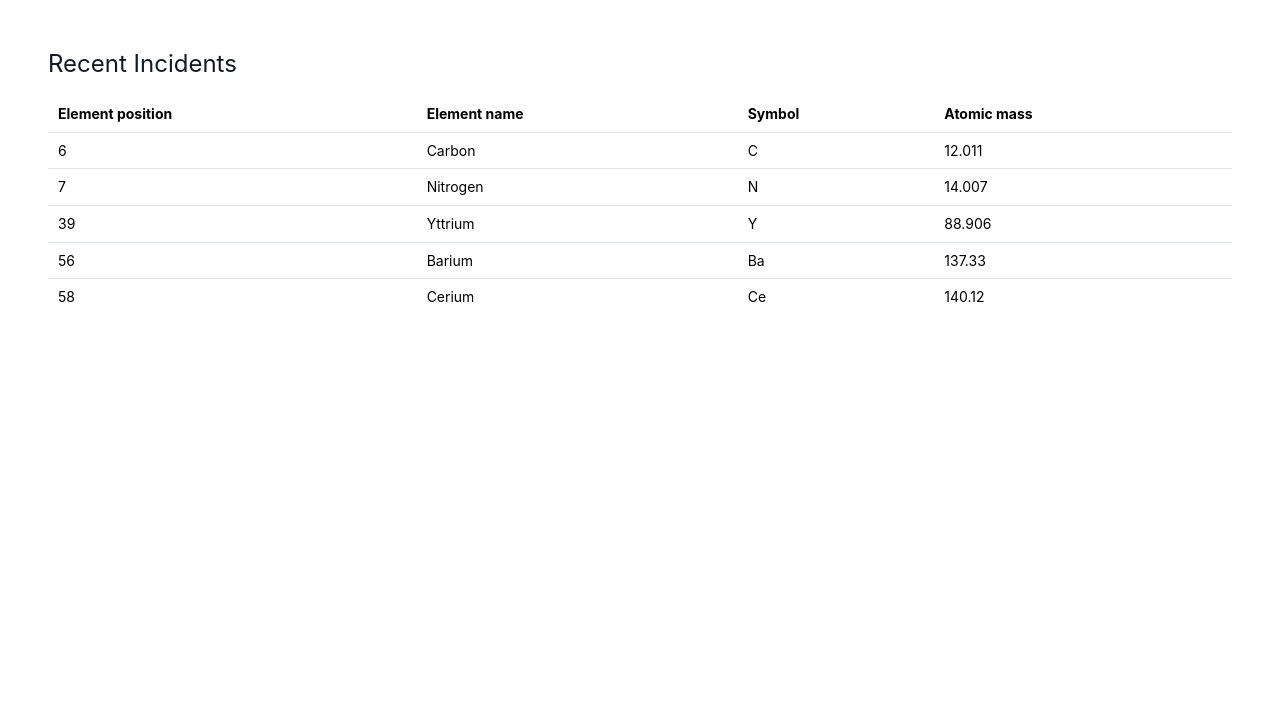
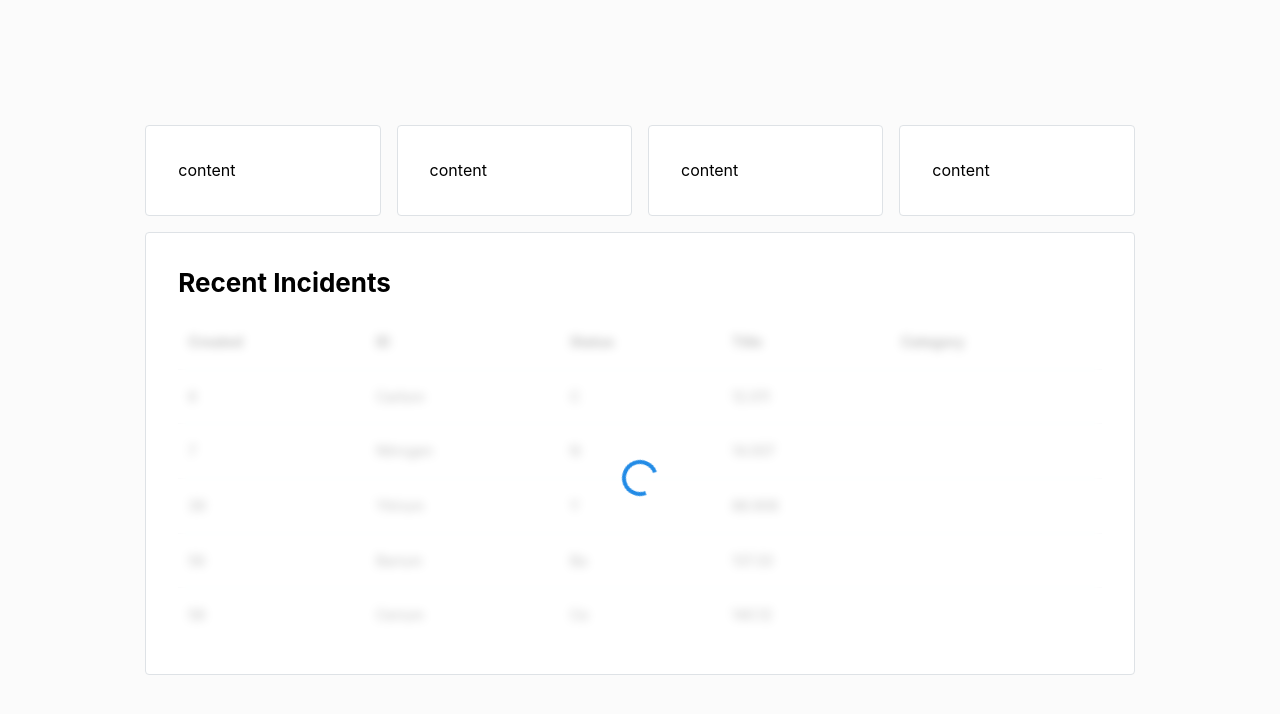
Before and after one commit to konstantin-lebejko/incident-dashboard-fe, a React (Vite) app: page / in a window 1280 px wide. Shown: the top 714 px of the page. Built offline with nearby package versions, Linux system fonts and the light colour scheme.

Commit message:
add some experiments with components

```diff
--- a/src/components/IncidentsTable.tsx
+++ b/src/components/IncidentsTable.tsx
@@ -1,4 +1,4 @@
-import { Table } from "@mantine/core";
+import { Table, LoadingOverlay, Box } from "@mantine/core";
 
 const elements = [
   { position: 6, mass: 12.011, symbol: "C", name: "Carbon" },
@@ -19,17 +19,27 @@ const IncidentsTable: React.FC = () => {
   ));
 
   return (
-    <Table>
+    <>
+      <Box pos="relative">
+        <LoadingOverlay
+          visible={true}
+          zIndex={1000}
+          overlayProps={{ radius: "sm", blur: 5 }}
+        />
+        <Table verticalSpacing="md">
           <Table.Thead>
             <Table.Tr>
-          <Table.Th>Element position</Table.Th>
-          <Table.Th>Element name</Table.Th>
-          <Table.Th>Symbol</Table.Th>
-          <Table.Th>Atomic mass</Table.Th>
+              <Table.Th>Created</Table.Th>
+              <Table.Th>ID</Table.Th>
+              <Table.Th>Status</Table.Th>
+              <Table.Th>Title</Table.Th>
+              <Table.Th>Category</Table.Th>
             </Table.Tr>
           </Table.Thead>
           <Table.Tbody>{rows}</Table.Tbody>
         </Table>
+      </Box>
+    </>
   );
 };
 
--- a/src/layouts/RootLayout.tsx
+++ b/src/layouts/RootLayout.tsx
@@ -1,15 +1,22 @@
 import React from "react";
 import { Outlet } from "react-router";
 
+import { Container, Flex } from "@mantine/core";
+
 const RootLayout: React.FC = () => {
   return (
-    <>
-      <div className="flex justify-center h-screen w-full p-12">
-        <div className="max-w-7xl w-full">
-          <Outlet />
-        </div>
-      </div>
-    </>
+    <Container fluid bg="#fbfbfb">
+      <Flex
+        mih={50}
+        h="100vh"
+        gap="md"
+        justify="center"
+        align="center"
+        direction="column"
+        wrap="wrap">
+        <Outlet />
+      </Flex>
+    </Container>
   );
 };
 
--- a/src/views/IncidentsView.tsx
+++ b/src/views/IncidentsView.tsx
@@ -1,11 +1,42 @@
 import React from "react";
+
+import { Title, Grid, Paper } from "@mantine/core";
+
 import IncidentsTable from "../components/IncidentsTable";
 
 const IncidentsView: React.FC = () => {
-  return <>
-    <p className="text-2xl text-gray-900 dark:text-white mb-4">Recent Incidents</p>
-    <IncidentsTable/>
-  </>;
+  return (
+    <Grid>
+      <Grid.Col span={3}>
+        <Paper p="xl" withBorder>
+          content
+        </Paper>
+      </Grid.Col>
+      <Grid.Col span={3}>
+        <Paper p="xl" withBorder>
+          content
+        </Paper>
+      </Grid.Col>
+      <Grid.Col span={3}>
+        <Paper p="xl" withBorder>
+          content
+        </Paper>
+      </Grid.Col>
+      <Grid.Col span={3}>
+        <Paper p="xl" withBorder>
+          content
+        </Paper>
+      </Grid.Col>
+      <Grid.Col span={12}>
+        <Paper p="xl" withBorder>
+          <Title order={2} mb="15">
+            Recent Incidents
+          </Title>
+          <IncidentsTable />
+        </Paper>
+      </Grid.Col>
+    </Grid>
+  );
 };
 
 export default IncidentsView;
```
Lines whose indentation alone changed are shown as unchanged.
